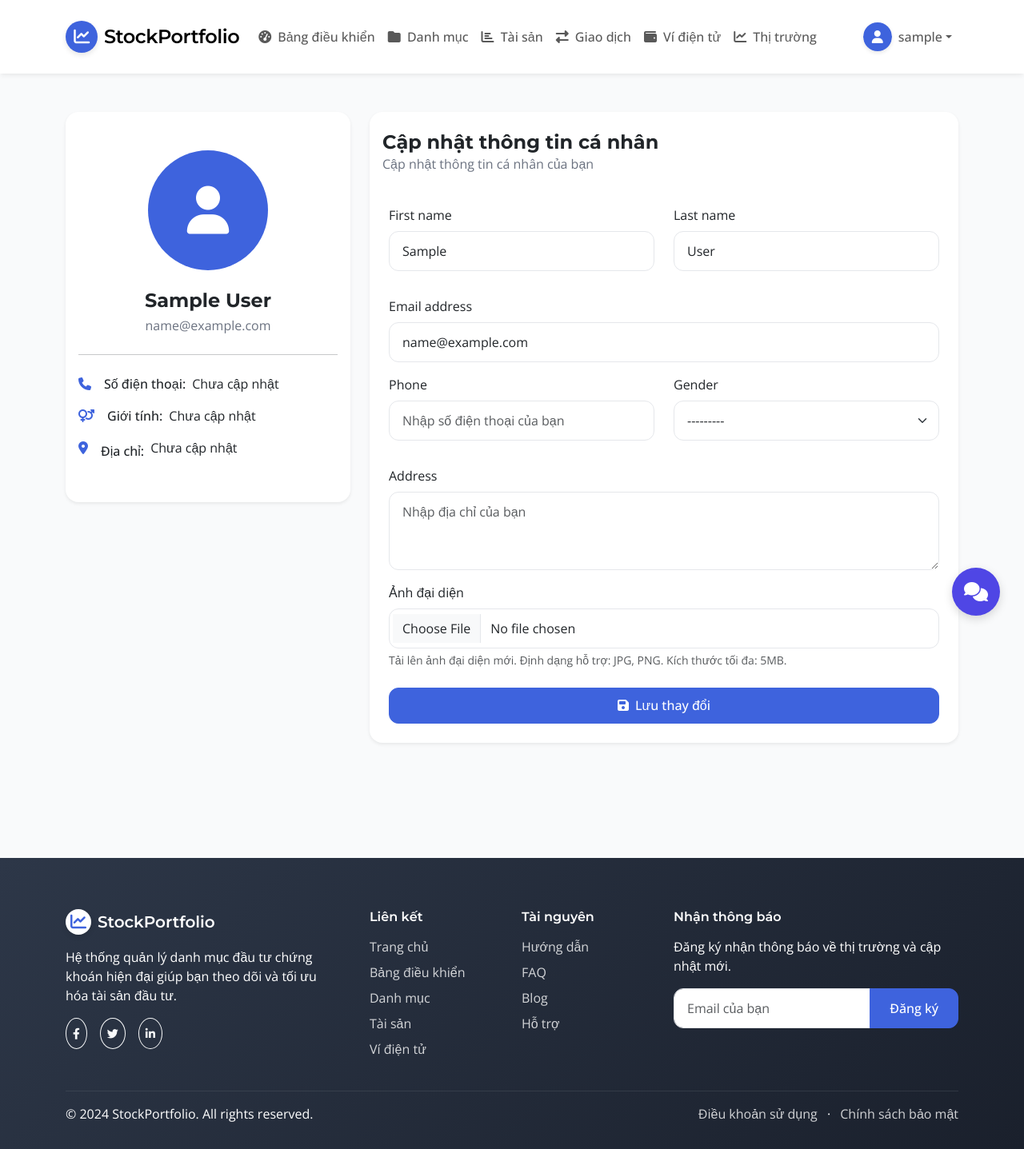
After one commit to trungtada123/front_putd, a Django app: page /profile/ in a window 1280 px wide. The commit adds this page. Shown: the whole page at 80% size. Run offline with Django 4.2, Linux system fonts and the light colour scheme; the visitor is signed in with stand-in values (Sample User, id 1); some libraries are stand-ins or nearby versions.

Commit message:
update auth0 and personal settings

```diff
--- a/src/portfolio/forms.py
+++ b/src/portfolio/forms.py
@@ -11,6 +11,41 @@ class UserRegistrationForm(UserCreationForm):
     class Meta:
         model = User
         fields = ['username', 'email', 'password1', 'password2']
+
+class UserProfileForm(forms.ModelForm):
+    class Meta:
+        model = User
+        fields = ['first_name', 'last_name', 'email', 'phone', 'address', 'gender', 'profile_picture']
+        widgets = {
+            'first_name': forms.TextInput(attrs={
+                'class': 'form-control',
+                'placeholder': 'Nhập tên của bạn'
+            }),
+            'last_name': forms.TextInput(attrs={
+                'class': 'form-control',
+                'placeholder': 'Nhập họ của bạn'
+            }),
+            'email': forms.EmailInput(attrs={
+                'class': 'form-control',
+                'placeholder': 'Nhập email của bạn'
+            }),
+            'phone': forms.TextInput(attrs={
+                'class': 'form-control',
+                'placeholder': 'Nhập số điện thoại của bạn'
+            }),
+            'address': forms.Textarea(attrs={
+                'class': 'form-control',
+                'rows': 3,
+                'placeholder': 'Nhập địa chỉ của bạn'
+            }),
+            'gender': forms.Select(attrs={
+                'class': 'form-control'
+            }),
+            'profile_picture': forms.FileInput(attrs={
+                'class': 'form-control',
+                'id': 'profilePictureInput'
+            }),
+        }
 
 class PortfolioForm(forms.ModelForm):
     class Meta:
--- /dev/null
+++ b/src/portfolio/management/__init__.py
@@ -0,0 +1 @@
+# Management commands package
--- /dev/null
+++ b/src/portfolio/management/commands/__init__.py
@@ -0,0 +1 @@
+# Commands package
--- a/src/portfolio/urls.py
+++ b/src/portfolio/urls.py
@@ -23,9 +23,15 @@ urlpatterns = [
     path('transactions/', views.transaction_list, name='transaction_list'),
     path('transactions/create/', views.transaction_create, name='transaction_create'),
 
+    # Auth0 authentication
     path('register/', views.register, name='register'),
-    path('login/', auth_views.LoginView.as_view(template_name='portfolio/login.html'), name='login'),
-    path('logout/', auth_views.LogoutView.as_view(), name='logout'),
+    path('login/', views.login_view, name='login'),
+    path('logout/', views.logout_view, name='logout'),
+    path('social/complete/auth0/', views.callback, name='callback'),
+
+    # User profile
+    path('profile/', views.user_profile, name='user_profile'),
+
     path('market/', views.market, name='market'),
     path('api/historical-data/<str:symbol>/', views.get_stock_historical_data, name='get_stock_historical_data'),
 
--- a/src/portfolio/views.py
+++ b/src/portfolio/views.py
@@ -4,9 +4,9 @@ from django.contrib import messages
 from django.core.paginator import Paginator
 from django.db.models import Q
 from django.utils import timezone
-from .models import Portfolio, Asset, Transaction, PortfolioAsset
-from .forms import PortfolioForm, AssetForm, TransactionForm, UserRegistrationForm
-from django.contrib.auth import login
+from .models import Portfolio, Asset, Transaction, PortfolioAsset, User
+from .forms import PortfolioForm, AssetForm, TransactionForm, UserRegistrationForm, UserProfileForm
+from django.contrib.auth import login, logout
 from decimal import Decimal
 from django.http import JsonResponse
 from .vnstock_services import get_price_board, get_historical_data
@@ -14,6 +14,21 @@ import json
 from django.views.decorators.csrf import csrf_exempt
 from django.views.decorators.http import require_POST
 from .utils import get_ai_response
+from django.urls import reverse
+from urllib.parse import quote_plus, urlencode
+import os
+from authlib.integrations.django_client import OAuth
+from django.conf import settings
+
+# OAuth setup
+oauth = OAuth()
+oauth.register(
+    "auth0",
+    client_id=settings.AUTH0_CLIENT_ID,
+    client_secret=settings.AUTH0_CLIENT_SECRET,
+    client_kwargs={"scope": "openid profile email"},
+    server_metadata_url=f"https://{settings.AUTH0_DOMAIN}/.well-known/openid-configuration",
+)
 
 def home(request):
     return render(request, 'portfolio/home.html')
@@ -302,17 +317,121 @@ def portfolio_transactions(request, portfolio_id):
         'transactions': transactions
     })
 
+# Auth0 related views
+def login_view(request):
+    return oauth.auth0.authorize_redirect(
+        request,
+        request.build_absolute_uri(reverse("callback")),
+        prompt="login"  # Force Auth0 to show the login page and ignore existing session
+    )
+
+def callback(request):
+    # Get the token from Auth0
+    token = oauth.auth0.authorize_access_token(request)
+
+    # Extract user info from the token
+    userinfo = token.get('userinfo')
+
+    if userinfo:
+        # Check if user exists, create if not
+        email = userinfo.get('email', '')
+        auth0_user_id = userinfo.get('sub', '')
+        user = None
+
+        if email:
+            try:
+                # First try to find by auth0_user_id which should be unique
+                user = User.objects.filter(auth0_user_id=auth0_user_id).first()
+
+                if not user:
+                    # If not found by auth0_user_id, try by email
+                    # Use filter().first() instead of get() to avoid MultipleObjectsReturned
+                    user = User.objects.filter(email=email).first()
+
+                if not user:
+                    # Create new user if not found by either method
+                    user = User.objects.create(
+                        username=email.split('@')[0],
+                        email=email,
+                        first_name=userinfo.get('given_name', ''),
+                        last_name=userinfo.get('family_name', ''),
+                        profile_picture_url=userinfo.get('picture', ''),
+                        auth0_user_id=auth0_user_id
+                    )
+                    user.set_unusable_password()
+                    user.save()
+                elif not user.auth0_user_id:
+                    # Update auth0_user_id if it's not set
+                    user.auth0_user_id = auth0_user_id
+                    user.save()
+            except Exception as e:
+                # Log the error and redirect to login page
+                print(f"Auth0 login error: {str(e)}")
+                messages.error(request, "There was an error during authentication. Please try again.")
+                return redirect('login')
+
+        if user:
+            # Log the user in
+            login(request, user)
+
+            # Save token data for future use
+            request.session['auth0_token'] = token
+
+            # Redirect to dashboard
+            return redirect('dashboard')
+
+    # Fallback to home page if something fails
+    messages.error(request, "Authentication failed. Please try again.")
+    return redirect('home')
+
+def logout_view(request):
+    """Log the user out of both Django and Auth0"""
+    # Log the user out of Django
+    logout(request)
+
+    # Clear auth0 session
+    request.session.clear()
+
+    # Build the Auth0 logout URL
+    return_to = request.build_absolute_uri(reverse('home'))
+    logout_url = f"https://{settings.AUTH0_DOMAIN}/v2/logout?" + urlencode(
+        {
+            "returnTo": return_to,
+            "client_id": settings.AUTH0_CLIENT_ID,
+        },
+        quote_via=quote_plus,
+    )
+
+    # Redirect to Auth0 logout URL
+    return redirect(logout_url)
+
 def register(request):
+    """Redirect to Auth0 signup page"""
+    # Redirect to login with signup screen hint
+    return oauth.auth0.authorize_redirect(
+        request,
+        request.build_absolute_uri(reverse("callback")),
+        screen_hint="signup",
+        prompt="login"  # Force Auth0 to ignore existing session
+    )
+
+# User profile view
+@login_required
+def user_profile(request):
+    user = request.user
+
     if request.method == 'POST':
-        form = UserRegistrationForm(request.POST)
+        form = UserProfileForm(request.POST, request.FILES, instance=user)
         if form.is_valid():
-            user = form.save()
-            login(request, user)
-            messages.success(request, 'Đăng ký thành công!')
-            return redirect('dashboard')
+            form.save()
+            messages.success(request, 'Thông tin cá nhân đã được cập nhật thành công!')
+            return redirect('user_profile')
     else:
-        form = UserRegistrationForm()
-    return render(request, 'portfolio/register.html', {'form': form})
+        form = UserProfileForm(instance=user)
+
+    return render(request, 'portfolio/user_profile.html', {
+        'form': form
+    })
 
 # ============ MARKET =======
 @login_required
--- a/src/static/portfolio/css/styles.css
+++ b/src/static/portfolio/css/styles.css
@@ -437,3 +437,59 @@ main {
         max-width: 85%;
     }
 }
+
+/* Navbar and logo styles */
+.navbar {
+    padding: 10px 0;
+    box-shadow: 0 2px 10px rgba(0,0,0,0.05);
+}
+
+.navbar-brand {
+    font-weight: 700;
+    font-size: 1.5rem;
+    letter-spacing: -0.5px;
+}
+
+.logo-container {
+    display: flex;
+    align-items: center;
+    justify-content: center;
+}
+
+.logo-icon {
+    font-size: 20px;
+    transition: transform 0.3s ease;
+    box-shadow: 0 3px 6px rgba(0,0,0,0.1);
+}
+
+.navbar-brand:hover .logo-icon {
+    transform: scale(1.05);
+}
+
+/* Avatar and user dropdown styles */
+.avatar-container {
+    width: 36px;
+    height: 36px;
+    border-radius: 50%;
+    overflow: hidden;
+    display: flex;
+    align-items: center;
+    justify-content: center;
+    box-shadow: 0 2px 5px rgba(0,0,0,0.1);
+}
+
+.dropdown-menu {
+    margin-top: 10px;
+    border-radius: 10px;
+    box-shadow: 0 5px 15px rgba(0,0,0,0.1);
+}
+
+.dropdown-item {
+    padding: 10px 15px;
+    transition: all 0.2s ease;
+}
+
+.dropdown-item:hover {
+    background-color: rgba(62, 99, 221, 0.1);
+    color: var(--primary-color);
+}
--- a/src/templates/portfolio/base.html
+++ b/src/templates/portfolio/base.html
@@ -366,8 +366,13 @@
     <!-- Navbar -->
     <nav class="navbar navbar-expand-lg navbar-light bg-white py-3 sticky-top">
         <div class="container">
-            <a class="navbar-brand" href="{% url 'home' %}">
-                <i class="fas fa-chart-line text-primary me-2"></i>StockPortfolio
+            <a class="navbar-brand d-flex align-items-center" href="{% url 'home' %}">
+                <div class="logo-container me-2">
+                    <div class="logo-icon bg-primary text-white rounded-circle d-flex align-items-center justify-content-center" style="width: 40px; height: 40px;">
+                        <i class="fas fa-chart-line"></i>
+                    </div>
+                </div>
+                <span>StockPortfolio</span>
             </a>
             <button class="navbar-toggler" type="button" data-bs-toggle="collapse" data-bs-target="#navbarNav">
                 <span class="navbar-toggler-icon"></span>
@@ -410,21 +415,28 @@
                 <ul class="navbar-nav">
                     {% if user.is_authenticated %}
                     <li class="nav-item dropdown">
-                        <a class="nav-link dropdown-toggle" href="#" role="button" data-bs-toggle="dropdown">
-                            <div class="d-inline-block icon-circle bg-primary text-white me-1">
-                                <i class="fas fa-user"></i>
+                        <a class="nav-link dropdown-toggle d-flex align-items-center" href="#" role="button" data-bs-toggle="dropdown">
+                            <div class="avatar-container me-2">
+                                {% if user.get_profile_picture %}
+                                <img src="{{ user.get_profile_picture }}" alt="{{ user.username }}"
+                                     class="rounded-circle" style="width: 36px; height: 36px; object-fit: cover; border: 2px solid var(--primary-color);">
+                                {% else %}
+                                <div class="icon-circle bg-primary text-white">
+                                    <i class="fas fa-user"></i>
+                                </div>
+                                {% endif %}
                             </div>
-                            {{ user.username }}
+                            <span>{{ user.username }}</span>
                         </a>
-                        <ul class="dropdown-menu dropdown-menu-end">
-                            <li><a class="dropdown-item" href="#">
+                        <ul class="dropdown-menu dropdown-menu-end shadow-lg border-0">
+                            <li><a class="dropdown-item py-2" href="{% url 'user_profile' %}">
                                 <i class="fas fa-user-cog me-2 text-primary"></i>Tài khoản</a>
                             </li>
-                            <li><a class="dropdown-item" href="#">
+                            <li><a class="dropdown-item py-2" href="#">
                                 <i class="fas fa-cog me-2 text-primary"></i>Cài đặt</a>
                             </li>
                             <li><hr class="dropdown-divider"></li>
-                            <li><a class="dropdown-item" href="{% url 'logout' %}">
+                            <li><a class="dropdown-item py-2" href="{% url 'logout' %}">
                                 <i class="fas fa-sign-out-alt me-2 text-danger"></i>Đăng xuất</a>
                             </li>
                         </ul>
@@ -456,8 +468,11 @@
         <div class="container">
             <div class="row">
                 <div class="col-md-4 mb-4 mb-md-0">
-                    <h5 class="mb-3">
-                        <i class="fas fa-chart-line me-2"></i>StockPortfolio
+                    <h5 class="mb-3 d-flex align-items-center">
+                        <div class="logo-icon bg-white text-primary rounded-circle d-flex align-items-center justify-content-center me-2" style="width: 32px; height: 32px;">
+                            <i class="fas fa-chart-line"></i>
+                        </div>
+                        StockPortfolio
                     </h5>
                     <p class="mb-3 pe-lg-4">Hệ thống quản lý danh mục đầu tư chứng khoán hiện đại giúp bạn theo dõi và tối ưu hóa tài sản đầu tư.</p>
                     <div class="d-flex gap-3">
--- /dev/null
+++ b/src/templates/portfolio/user_profile.html
@@ -0,0 +1,106 @@
+{% extends 'portfolio/base.html' %}
+{% load crispy_forms_tags %}
+
+{% block title %}Thông tin cá nhân | {{ block.super }}{% endblock %}
+
+{% block content %}
+<div class="container py-5">
+    <div class="row">
+        <div class="col-lg-4">
+            <div class="card shadow-sm border-0 rounded-4 mb-4" data-aos="fade-up">
+                <div class="card-body text-center py-5">
+                    <div class="mb-4 position-relative">
+                        {% if user.get_profile_picture %}
+                            <img src="{{ user.get_profile_picture }}" alt="{{ user.get_full_name|default:user.username }}"
+                                 class="rounded-circle img-thumbnail" style="width: 150px; height: 150px; object-fit: cover;">
+                        {% else %}
+                            <div class="icon-circle bg-primary text-white mx-auto" style="width: 150px; height: 150px; font-size: 60px; line-height: 150px;">
+                                <i class="fas fa-user"></i>
+                            </div>
+                        {% endif %}
+                    </div>
+                    <h4 class="fw-bold mb-1">{{ user.get_full_name|default:user.username }}</h4>
+                    <p class="text-muted">{{ user.email }}</p>
+                    <hr class="my-4">
+                    <div class="text-start">
+                        <div class="mb-3">
+                            <p class="mb-1 d-flex align-items-center">
+                                <i class="fas fa-phone text-primary me-3"></i>
+                                <span class="fw-medium">Số điện thoại:</span>
+                                <span class="ms-2">{{ user.phone|default:"Chưa cập nhật" }}</span>
+                            </p>
+                        </div>
+                        <div class="mb-3">
+                            <p class="mb-1 d-flex align-items-center">
+                                <i class="fas fa-venus-mars text-primary me-3"></i>
+                                <span class="fw-medium">Giới tính:</span>
+                                <span class="ms-2">{{ user.get_gender_display|default:"Chưa cập nhật" }}</span>
+                            </p>
+                        </div>
+                        <div>
+                            <p class="mb-1 d-flex">
+                                <i class="fas fa-map-marker-alt text-primary me-3 mt-1"></i>
+                                <span class="fw-medium mt-1">Địa chỉ:</span>
+                                <span class="ms-2">{{ user.address|default:"Chưa cập nhật" }}</span>
+                            </p>
+                        </div>
+                    </div>
+                </div>
+            </div>
+        </div>
+        <div class="col-lg-8">
+            <div class="card shadow-sm border-0 rounded-4" data-aos="fade-up" data-aos-delay="100">
+                <div class="card-header bg-transparent border-0 pt-4 pb-0">
+                    <h4 class="fw-bold mb-0">Cập nhật thông tin cá nhân</h4>
+                    <p class="text-muted">Cập nhật thông tin cá nhân của bạn</p>
+                </div>
+                <div class="card-body p-4">
+                    <form method="post" enctype="multipart/form-data">
+                        {% csrf_token %}
+
+                        <div class="row">
+                            <div class="col-md-6 mb-3">
+                                {{ form.first_name|as_crispy_field }}
+                            </div>
+                            <div class="col-md-6 mb-3">
+                                {{ form.last_name|as_crispy_field }}
+                            </div>
+                        </div>
+
+                        <div class="mb-3">
+                            {{ form.email|as_crispy_field }}
+                        </div>
+
+                        <div class="row">
+                            <div class="col-md-6 mb-3">
+                                {{ form.phone|as_crispy_field }}
+                            </div>
+                            <div class="col-md-6 mb-3">
+                                {{ form.gender|as_crispy_field }}
+                            </div>
+                        </div>
+
+                        <div class="mb-3">
+                            {{ form.address|as_crispy_field }}
+                        </div>
+
+                        <div class="mb-4">
+                            <label for="profilePictureInput" class="form-label">Ảnh đại diện</label>
+                            <div class="input-group">
+                                {{ form.profile_picture }}
+                            </div>
+                            <div class="form-text">Tải lên ảnh đại diện mới. Định dạng hỗ trợ: JPG, PNG. Kích thước tối đa: 5MB.</div>
+                        </div>
+
+                        <div class="d-grid">
+                            <button type="submit" class="btn btn-primary">
+                                <i class="fas fa-save me-2"></i>Lưu thay đổi
+                            </button>
+                        </div>
+                    </form>
+                </div>
+            </div>
+        </div>
+    </div>
+</div>
+{% endblock %}
```
Also changed, not shown: src/config/settings.py (+16 -2 lines), src/portfolio/models.py (+22 -0 lines), src/templates/portfolio/login.html (+7 -29 lines), src/portfolio/migrations/0002_user_auth0_user_id_user_gender_user_profile_picture_and_more.py (added), 2 other files.
